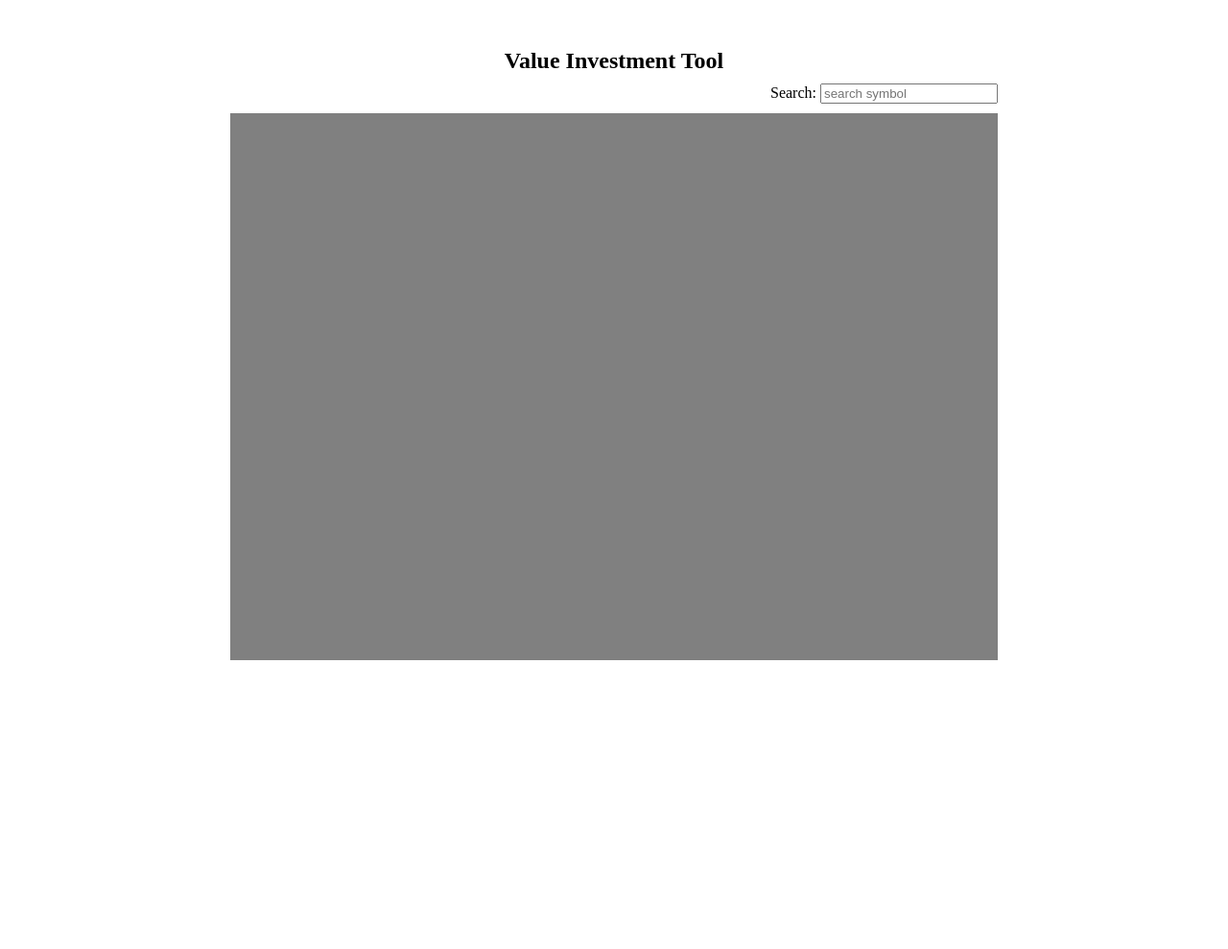
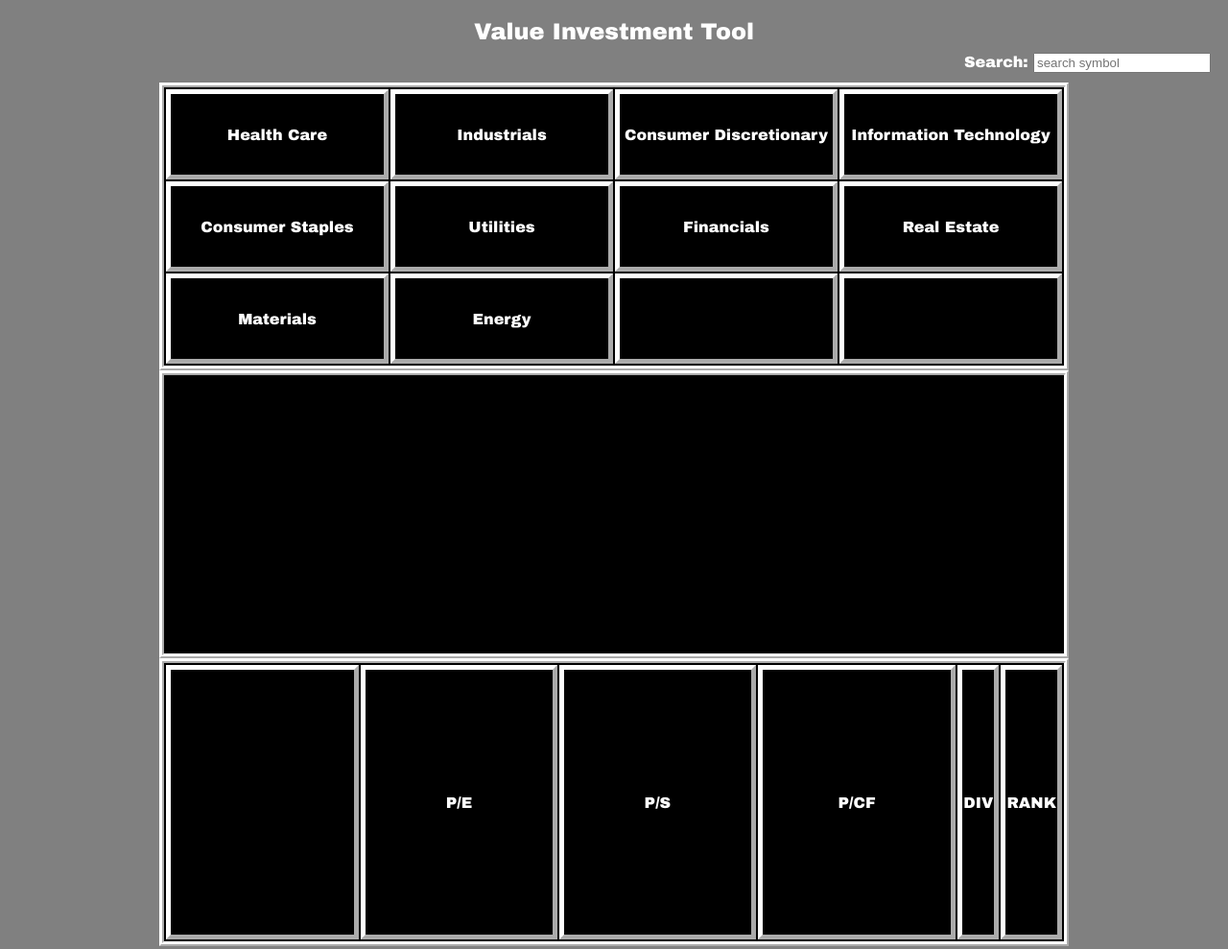
Before and after one commit to nraval1729/value_investing_tool, a website: page playground/index.html in a window 1280 px wide. Shown: the top 989 px of the page at 96% size. Drawn offline with nearby package versions, Linux system fonts and the light colour scheme.

Commit message:
First css stuff

```diff
--- a/playground/index.css
+++ b/playground/index.css
@@ -1,56 +1,106 @@
-* {
-      margin: 0px auto;
-}
+/** {
+      margin: auto auto;
+}*/
 
 body {
       text-align: center;
-      margin: 50px;
+      background-color: grey;
+      color: white;
+      font-family: "Arial Black", Gadget, sans-serif;
 }
 
 #intro_div {
-      font-family: sans-serif;
-      font-size: 140%
+    font-size: 140%;
+    margin-top: 10px;
+    margin-bottom: 10px;
+}
+
+#align-search-and-heatmap {
+    width: 100%;
+    height: 800px;
+    min-height: 480px;
+    display: flex;
+    flex-direction: column;
+    justify-content: center;
+    text-align: center;
+    align-items: flex-end;
 }
 
 #heatmap-container {
-      background-color: gray;
-      position: relative;
-      width: 800px;
-      height:570px;
+/*      position: relative; */
+    width: 100%;
+    height: 100%;
+    display: flex;
+    justify-content: flex-start;
+    align-items: center;
+    flex-direction: column;
 }
 
-#align-search-and-heatmap {
-      display: inline-block;
-
-}
 #searchArea {
-      text-align: right;
-      margin-top: 10px;
-      margin-bottom: 10px;
+    text-align: right;
+    margin-top: 10px;
+    margin-bottom: 10px;
+    margin-right: 10px;
 }
 
 .sector-cell {
-  width: 200px;
-  height: 190px;
+/*  width: 200px;
+  height: 190px;*/
 }
 
+
+table {
+/*    min-width: 800px;
+    min-height: 570px;*/
+    width: 75%;
+    height: 75%;
+    min-width: 400px;
+    min-height: 300px;
+
+    border-color: white;
+    border-width: 5px;
+    border-style: ridge;
+    background-color: black;
+    color: white;
+}
+
+th, td {
+    width: 25%;
+    height: 25%;
+    border-color: white;
+    border-width: 5px;
+    border-style: outset;
+    background-color: black;
+}
+
+
 #sector {
-  width: 800px;
-  height: 570px;
-  margin-left: auto;
-  margin-right: auto;
+   display: table;
 }
 
 #industry {
-  width: 800px;
-  height: 570px;
-  margin-left: auto;
-  margin-right: auto;
+  display: table;
+/*    min-width: 0px;
+    min-height: 0px;
+    width: 0px;
+    height: 0px;*/
 }
 
 #company {
-  width: 800px;
-  height: 570px;
-  margin-left: auto;
-  margin-right: auto;
+  display: table;
+/*    min-width: 0px;
+    min-height: 0px;
+    width: 0px;
+    height: 0px;*/
 }
+
+a {
+    text-decoration: none;
+    color: white;
+}
+
+th, td:hover {
+   color: yellow;
+   border-color: yellow;
+   border-style: inset;
+}
--- a/playground/index.html
+++ b/playground/index.html
@@ -7,8 +7,8 @@
     src="https://code.jquery.com/	jquery-3.1.1.min.js"
     integrity="sha256-hVVnYaiADRTO2PzUGmuLJr8BLUSjGIZsDYGmIJLv2b8="
     crossorigin="anonymous"></script>
-    <script type="text/javascript" src="../scripts/javascript/index-ver2.js"></script>
-    <link rel="stylesheet" type="text/css" href="../css/index.css">
+    <script type="text/javascript" src="index-ver2.js"></script>
+    <link rel="stylesheet" type="text/css" href="index.css">
 	<title>Value Investing Tool!</title>
 </head>
 <body>
```
